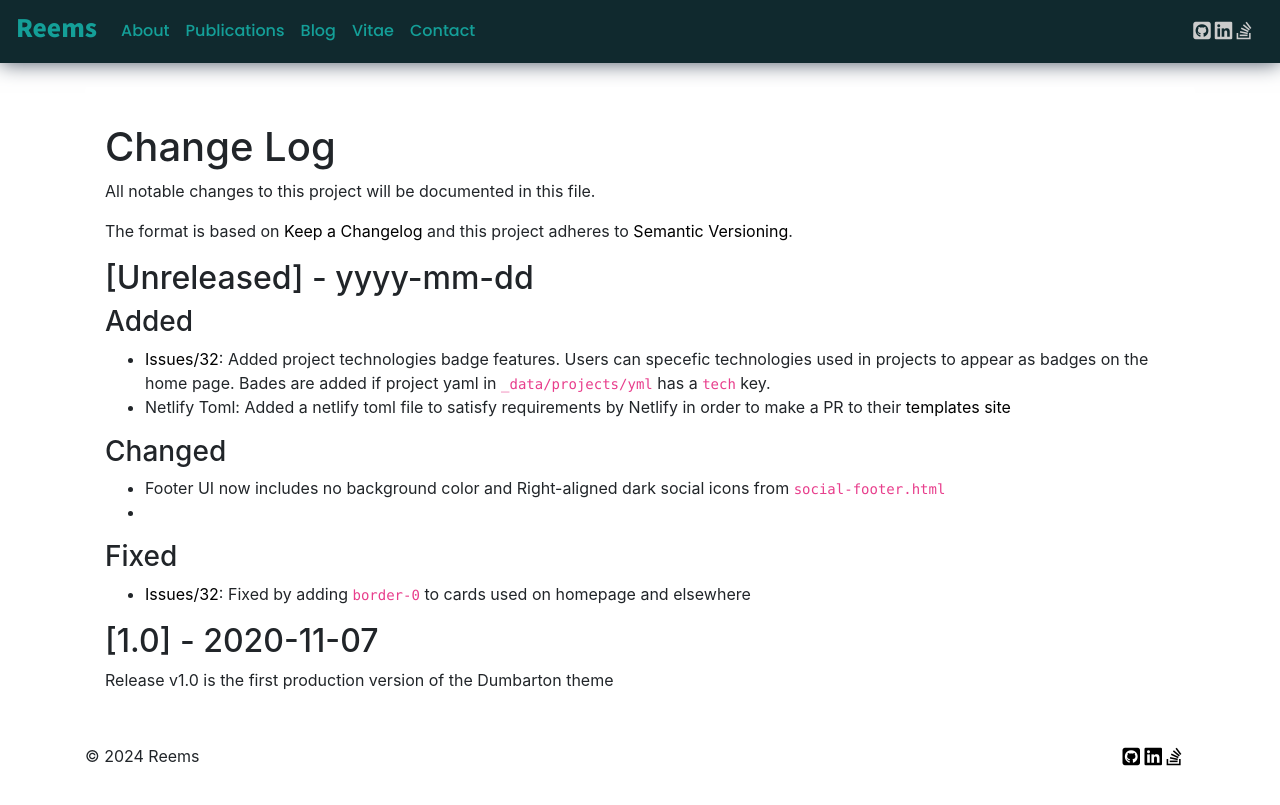
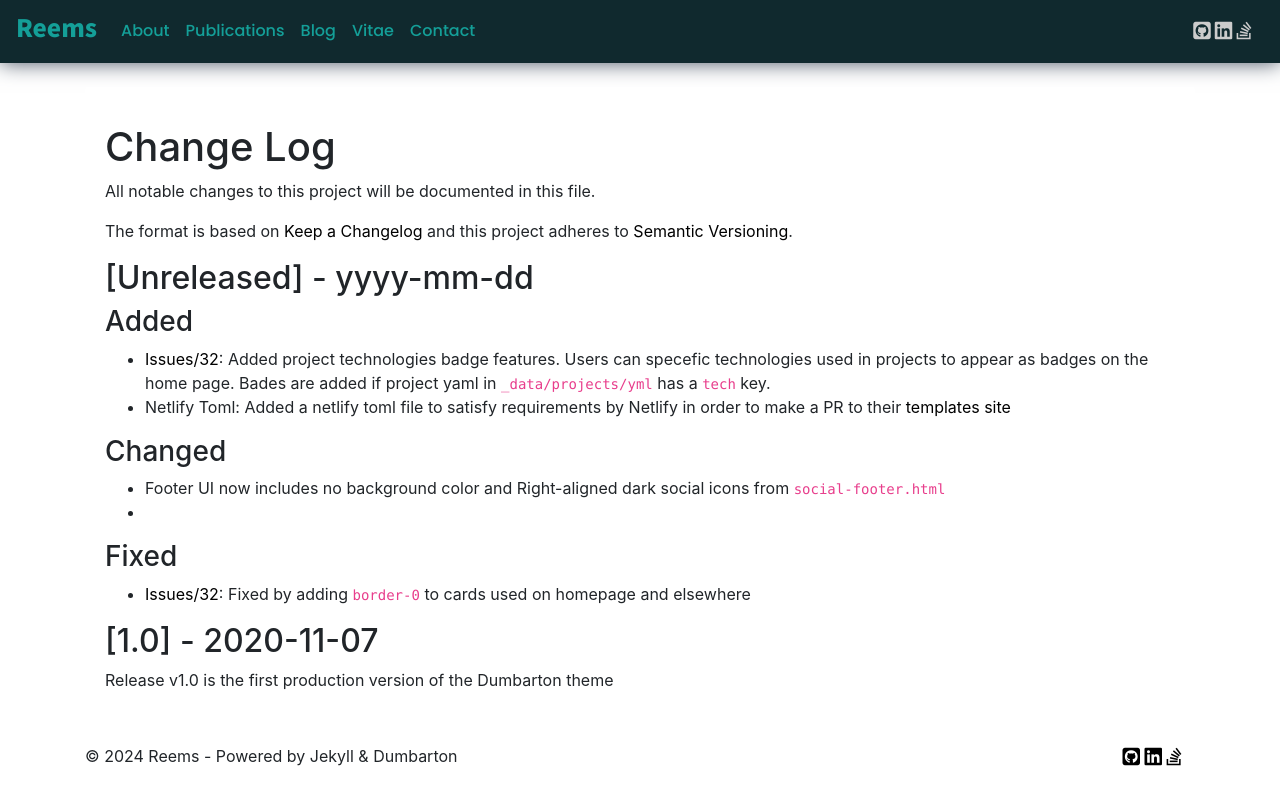
Before and after one commit to reemstk/reemstk.github.io, a Jekyll site: the page built from CHANGELOG.md, in a window 1280 px wide. Shown: the top 805 px of the page. Built offline with Jekyll 4.4.1, drawn with Linux system fonts in a browser that asks for light colours; nearby versions of some CDN libraries; our own code applies the rules of GitHub Pages for plain Markdown files; comment, search, counter and statistics services are not loaded.

Commit message:
Update footer.html

```diff
--- a/_includes/footer.html
+++ b/_includes/footer.html
@@ -1,6 +1,6 @@
 <div class="navbar navbar-default navbar-fixed-bottom">
   <div class="container">
-    <p class="navbar-text pull-left">© 2024 Reems
+    <p class="navbar-text pull-left">© 2024 Reems  - Powered by Jekyll & Dumbarton
        <!-- <a href="https://github.com/tcbutler320/Jekyll-Theme-Dumbarton" target="_blank" >GitHub</a> -->
     </p>
     <p class="navbar-text pull-right">
```
